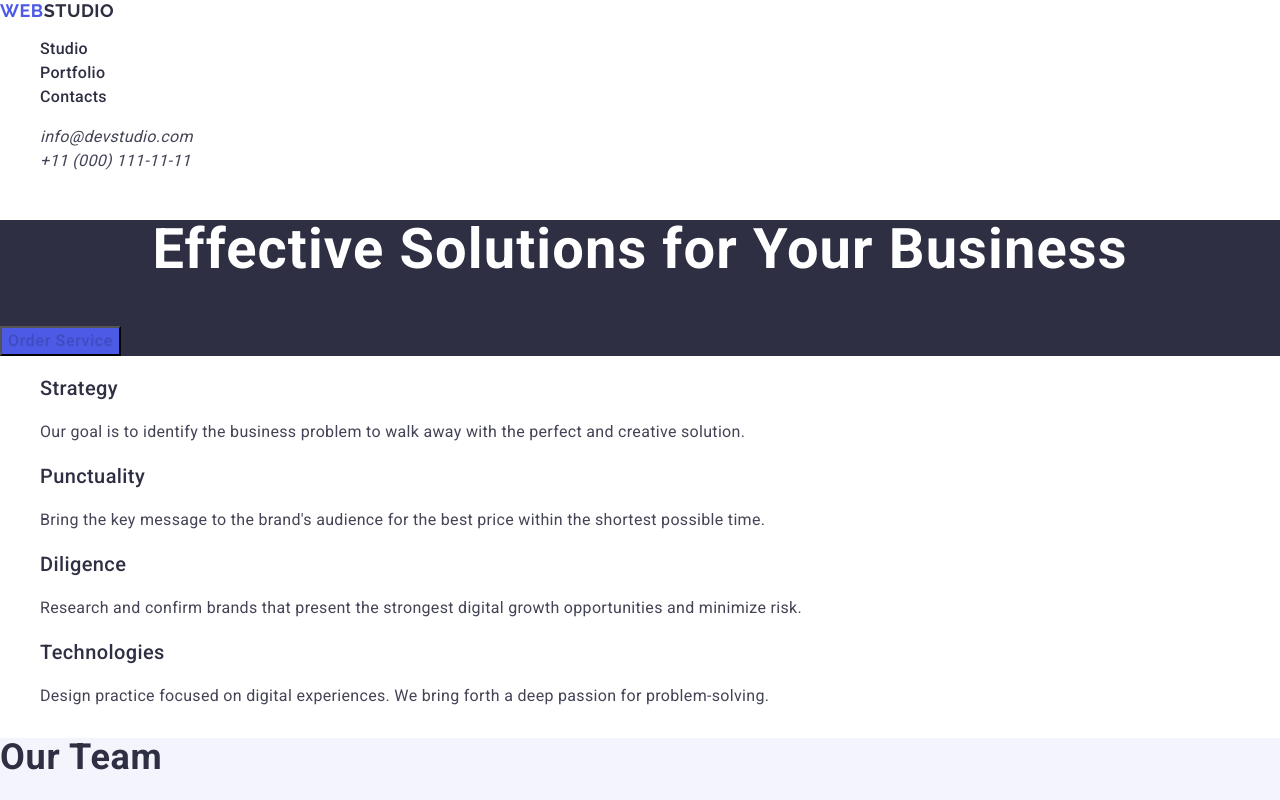
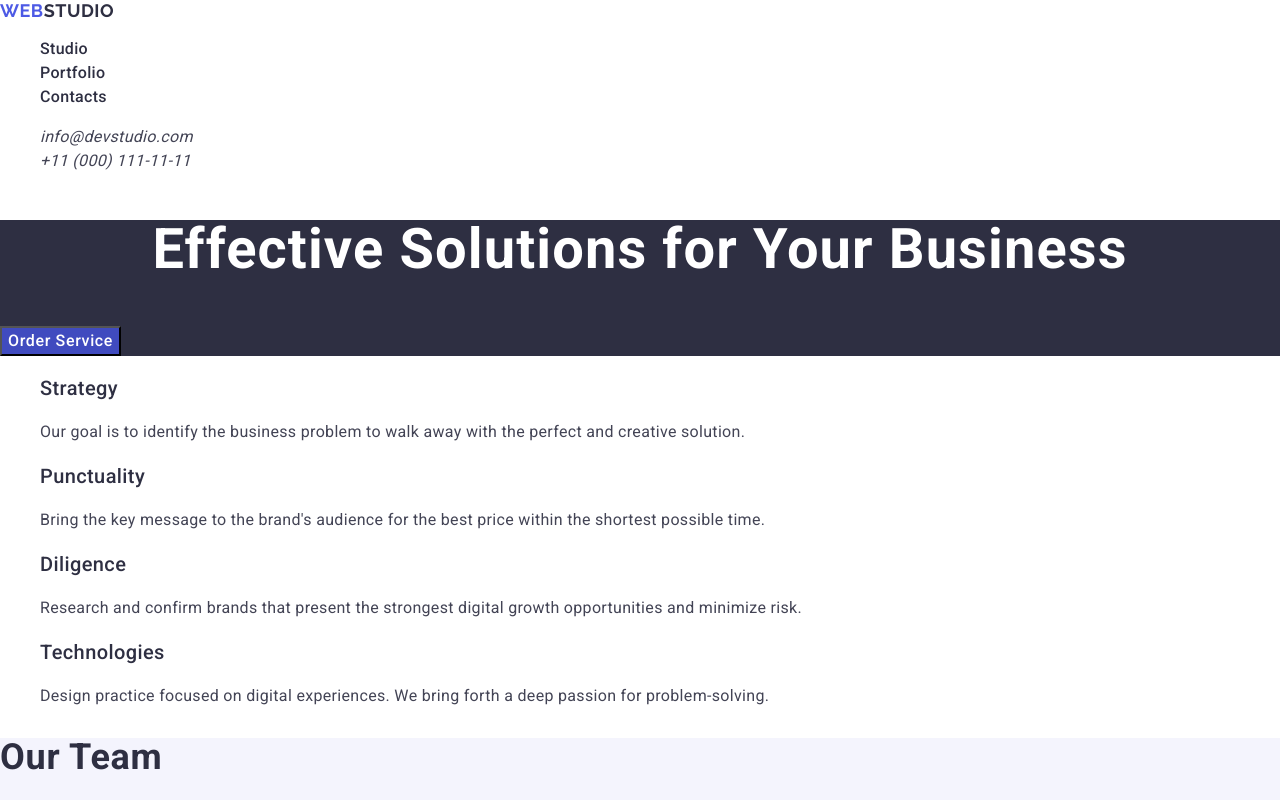
Before and after one commit to Jara-Shamot/goit-homework-02, a plain HTML site: page index.html in a window 1280 px wide. Both pictures are taken after a click on the button "Order Service". Shown: the top 800 px of the page. Drawn offline with nearby package versions, Linux system fonts and the light colour scheme.

Commit message:
Update styles.css

```diff
--- a/css/styles.css
+++ b/css/styles.css
@@ -17,7 +17,7 @@
     background-color: #404BBF
 }
 .button:focus {
-    color: #404BBF
+    background-color: #404BBF
 }
 .button-background-color{
 background: #404BBF;
```
